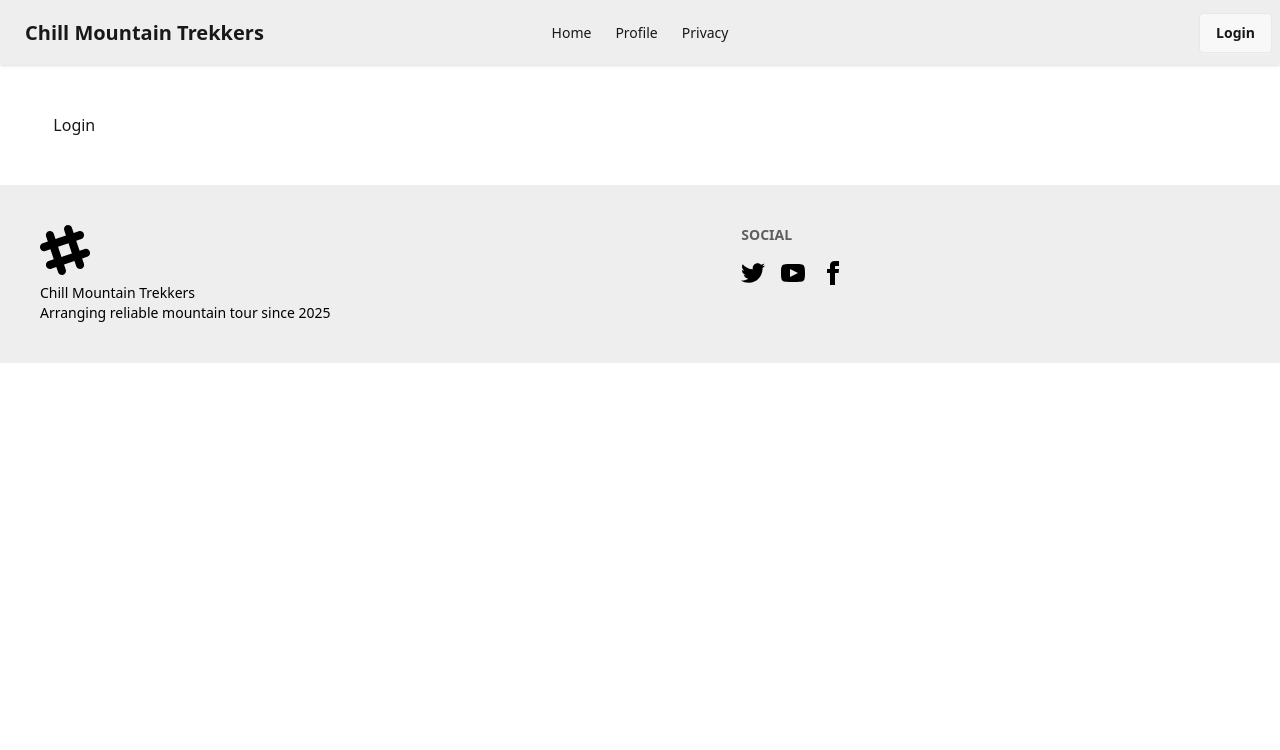
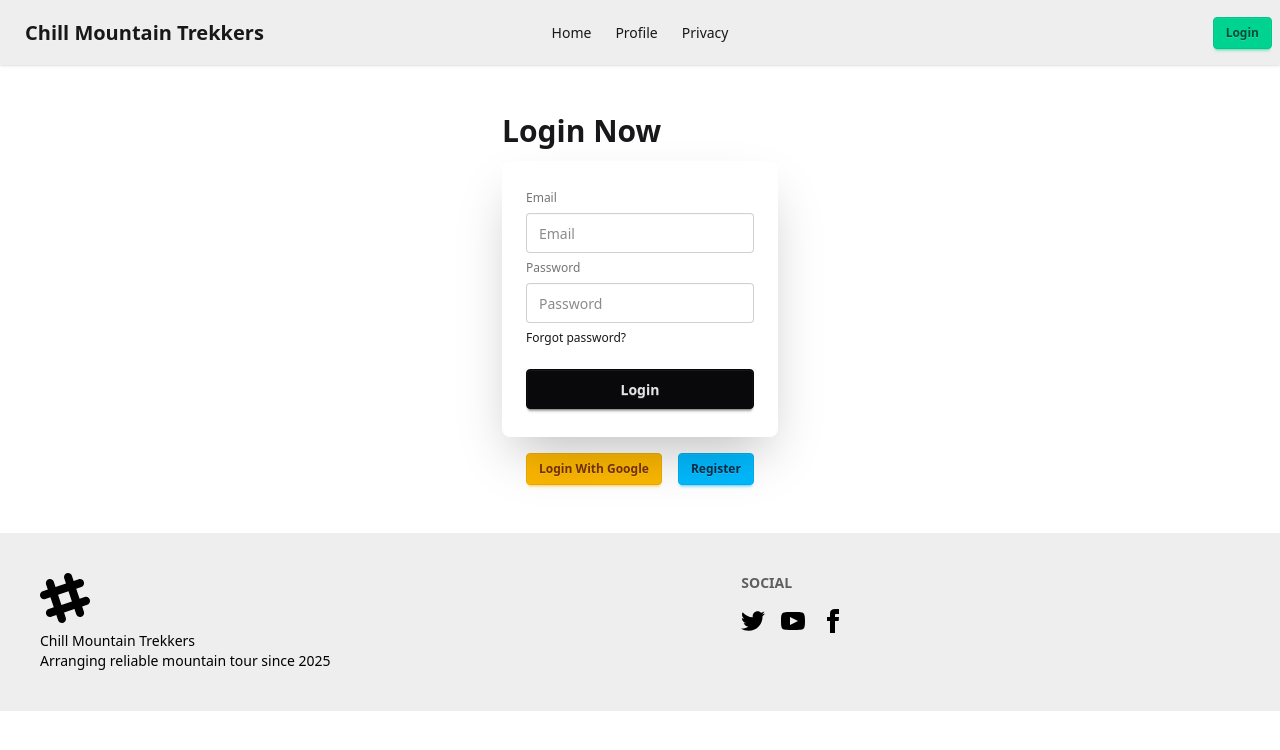
Before and after one commit to Taanveer22/wdm-9, a React (Vite) app: page /login in a window 1280 px wide. Shown: the top 750 px of the page. Built offline with nearby package versions, Linux system fonts and the light colour scheme; no server answers.

Commit message:
alhamdulliah google login implementation done and login page showed in the ui

```diff
--- a/package.json
+++ b/package.json
@@ -11,6 +11,7 @@
   },
   "dependencies": {
     "@tailwindcss/vite": "^4.1.18",
+    "firebase": "^12.7.0",
     "localforage": "^1.10.0",
     "lucide-react": "^0.562.0",
     "match-sorter": "^8.2.0",
--- a/src/components/Navbar.jsx
+++ b/src/components/Navbar.jsx
@@ -1,6 +1,21 @@
+import { useContext } from "react";
 import { Link, NavLink } from "react-router-dom";
+import { AuthContext } from "../providers/AuthProvider";
+import toast from "react-hot-toast";
 
 const Navbar = () => {
+
+  const { user, userSignOut } = useContext(AuthContext);
+
+  const handleUserSignOut = () => {
+    userSignOut()
+      .then(() => {
+        toast.success("log out successful");
+      })
+      .catch(() => {
+        toast.error("log out failed");
+      });
+  };
   const links = (
     <>
       <li>
@@ -49,9 +64,25 @@ const Navbar = () => {
           <ul className="menu menu-horizontal px-1">{links}</ul>
         </div>
         <div className="navbar-end">
-          <Link to="/login" className="btn">
-            Login
-          </Link>
+          <div className="flex gap-2 items-center">
+            <div className="">
+              {user && user?.displayName && <p>{user.displayName}</p>}
+            </div>
+            <div className="">
+              {user ? (
+                <button
+                  onClick={handleUserSignOut}
+                  className="btn btn-sm btn-error"
+                >
+                  Logout
+                </button>
+              ) : (
+                <Link to="/login" className="btn btn-sm btn-success">
+                  Login
+                </Link>
+              )}
+            </div>
+          </div>
         </div>
       </div>
     </div>
--- /dev/null
+++ b/src/firebase/firebase.config.js
@@ -0,0 +1,27 @@
+// Import the functions you need from the SDKs you need
+import { initializeApp } from "firebase/app";
+import { getAnalytics } from "firebase/analytics";
+
+import { getAuth } from "firebase/auth";
+// TODO: Add SDKs for Firebase products that you want to use
+// https://firebase.google.com/docs/web/setup#available-libraries
+
+// Your web app's Firebase configuration
+// For Firebase JS SDK v7.20.0 and later, measurementId is optional
+const firebaseConfig = {
+  apiKey: "AIzaSyALvJRD19hdqjLdw_nzHRSrd5Izyi_5dvQ",
+  authDomain: "wdm-9-a334f.firebaseapp.com",
+  projectId: "wdm-9-a334f",
+  storageBucket: "wdm-9-a334f.firebasestorage.app",
+  messagingSenderId: "101376880464",
+  appId: "1:101376880464:web:f821703a2cf62b75e44655",
+  measurementId: "G-SRVEGZTC8R",
+};
+
+// Initialize Firebase
+const app = initializeApp(firebaseConfig);
+const analytics = getAnalytics(app);
+
+// Initialize Firebase Authentication and get a reference to the service
+const auth = getAuth(app);
+export { auth, analytics };
--- a/src/main.jsx
+++ b/src/main.jsx
@@ -4,10 +4,13 @@ import "./index.css";
 import { RouterProvider } from "react-router-dom";
 import PublicRoutes from "./routes/PublicRoutes";
 import { Toaster } from "react-hot-toast";
+import AuthProvider from "./providers/AuthProvider";
 
 createRoot(document.getElementById("root")).render(
   <StrictMode>
-    <RouterProvider router={PublicRoutes}></RouterProvider>
-    <Toaster></Toaster>
+    <AuthProvider>
+      <Toaster></Toaster>
+      <RouterProvider router={PublicRoutes}></RouterProvider>
+    </AuthProvider>
   </StrictMode>
 );
--- a/src/pages/Login.jsx
+++ b/src/pages/Login.jsx
@@ -1,5 +1,53 @@
+import { useContext } from "react";
+import { AuthContext } from "../providers/AuthProvider";
+import toast from "react-hot-toast";
+import { Link } from "react-router-dom";
+
 const Login = () => {
-  return <div>Login</div>;
+
+  const { googleSignIn } = useContext(AuthContext);
+
+  const handleGoogleSignIn = () => {
+    googleSignIn()
+      .then(() => {
+        toast.success("google sign in successful");
+      })
+      .catch(() => {
+        toast.error("google sign in failed");
+      });
+  };
+  return (
+    <div className="flex justify-center items-center">
+      <div >
+        <h1 className="text-3xl font-bold mb-3">Login Now</h1>
+        <form className="card bg-base-100 w-full max-w-md shrink-0 shadow-2xl">
+          <div className="card-body">
+            <fieldset className="fieldset">
+              <label className="label">Email</label>
+              <input type="email" className="input" placeholder="Email" />
+              <label className="label">Password</label>
+              <input type="password" className="input" placeholder="Password" />
+              <div>
+                <a className="link link-hover">Forgot password?</a>
+              </div>
+              <button className="btn btn-neutral mt-4">Login</button>
+            </fieldset>
+          </div>
+        </form>
+        <div className="flex justify-center items-center mt-4">
+         <div className="space-x-4">
+           <button
+            onClick={handleGoogleSignIn}
+            className="btn btn-sm btn-warning"
+          >
+            Login With Google
+          </button>
+          <Link to="/register" className="btn btn-sm btn-info ">Register</Link>
+         </div>
+        </div>
+      </div>
+    </div>
+  );
 };
 
 export default Login;
--- /dev/null
+++ b/src/providers/AuthProvider.jsx
@@ -0,0 +1,56 @@
+import {
+  GoogleAuthProvider,
+  onAuthStateChanged,
+  signInWithPopup,
+  signOut,
+  updateProfile,
+} from "firebase/auth";
+import { createContext, useEffect, useState } from "react";
+import { auth } from "../firebase/firebase.config";
+// === create context outside component====
+const AuthContext = createContext();
+
+const AuthProvider = ({ children }) => {
+  const [user, setUser] = useState(null);
+
+  const googleProvider = new GoogleAuthProvider();
+  const googleSignIn = () => {
+    return signInWithPopup(auth, googleProvider);
+  };
+
+  const userSignOut = () => {
+    return signOut(auth);
+  };
+
+  const userUpdateProfile = (userName, userPhoto) => {
+    return updateProfile(auth.currentUser, {
+      displayName: userName,
+      photoURL: userPhoto,
+    });
+  };
+
+  const authData = {
+    user,
+    userUpdateProfile,
+    googleSignIn,
+    userSignOut
+  };
+
+  useEffect(() => {
+    const unSubscribe = onAuthStateChanged(auth, (currentUser) => {
+      console.log(currentUser);
+      setUser(currentUser);
+    });
+
+    return () => {
+      unSubscribe();
+    };
+  }, []);
+
+  return (
+    <AuthContext.Provider value={authData}>{children}</AuthContext.Provider>
+  );
+};
+
+export { AuthContext };
+export default AuthProvider;
```
Also changed, not shown: 1 other file (tests, documents, lock files or other folders).
